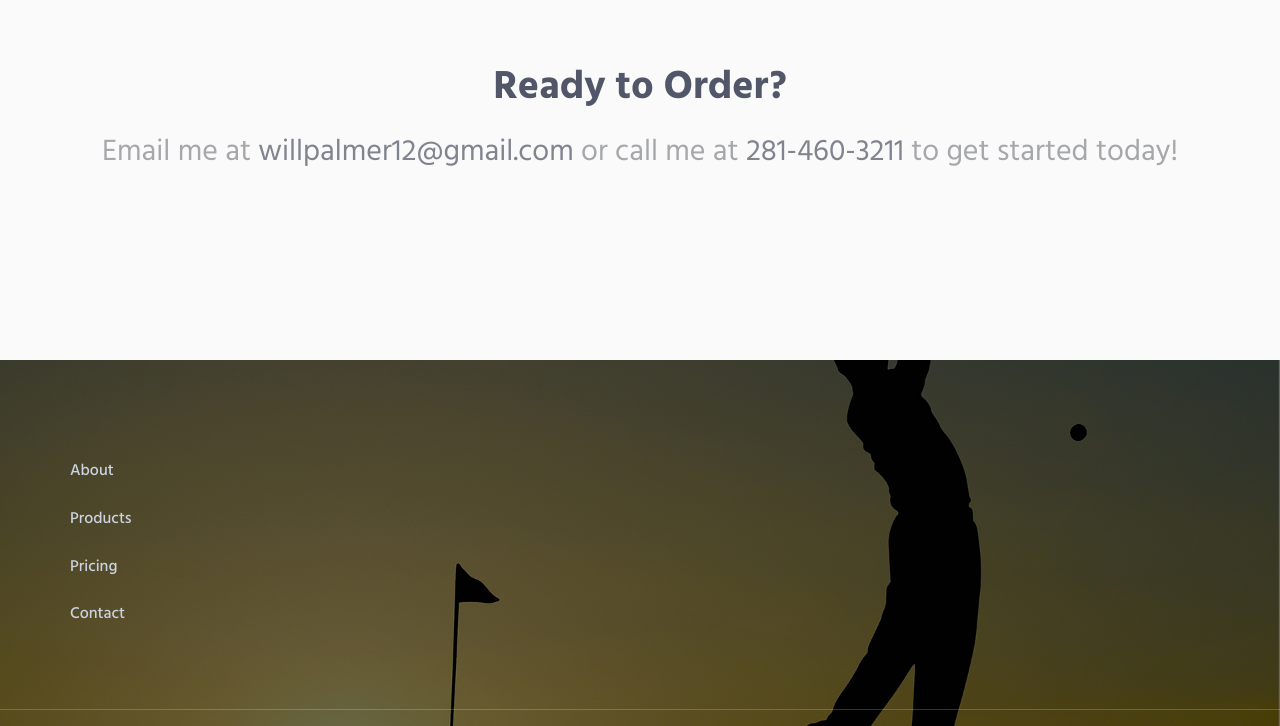
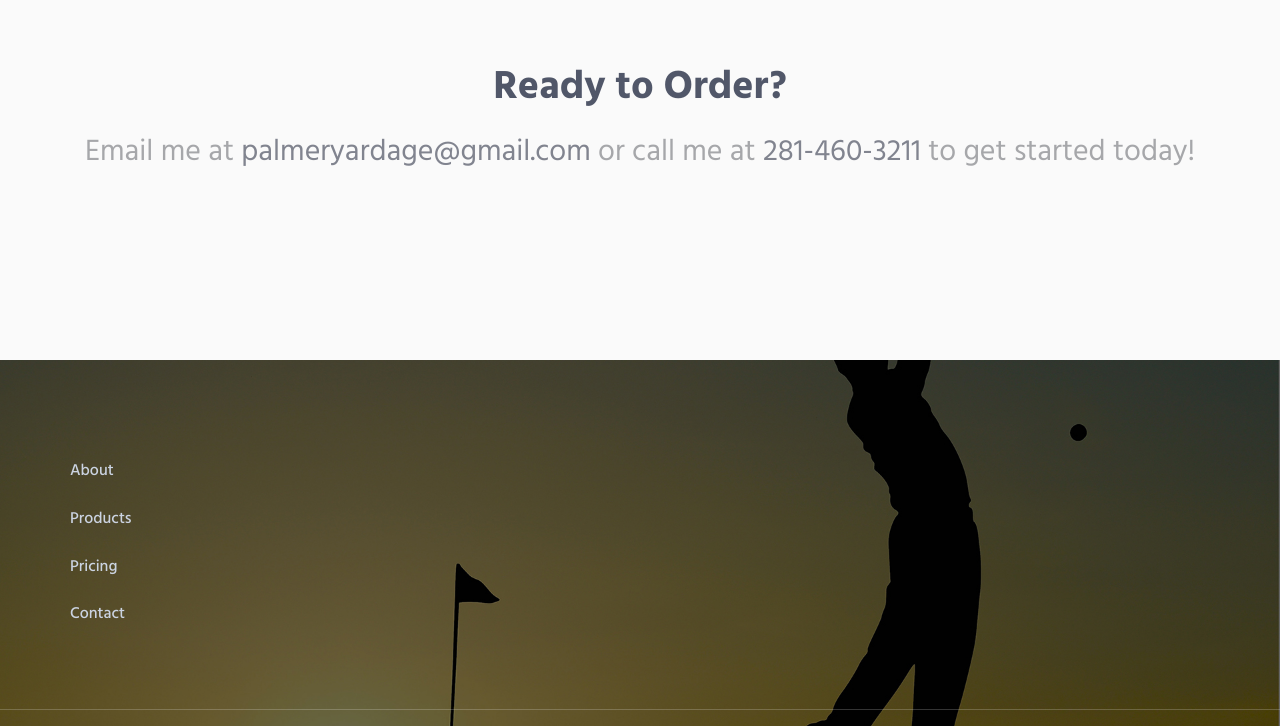
Before and after one commit to amasson99/Palmer-Yardage-Books, a plain HTML site: page index.html in a window 1280 px wide. Shown: the part 3500-4226 px from the top of the page. Drawn offline with Linux system fonts and the light colour scheme.

Commit message:
Update email

```diff
--- a/index.html
+++ b/index.html
@@ -353,7 +353,7 @@
 
             <div id="contact" style="background-color: #fafafa; height: 300px">
               <h1 align="center">Ready to Order?</h1>
-              <p style="font-size: 30px" align='center'>Email me at <a href="mailto: willpalmer12@gmail.com">willpalmer12@gmail.com</a> or call me at <a href="tel:2814603211">281-460-3211</a> to get started today!</p>
+              <p style="font-size: 30px" align='center'>Email me at <a href="mailto: palmeryardage@gmail.com">palmeryardage@gmail.com</a> or call me at <a href="tel:2814603211">281-460-3211</a> to get started today!</p>
             </div>
         </div>
         <!-- End Pricing -->
```
Also changed, not shown: 6 other files.
